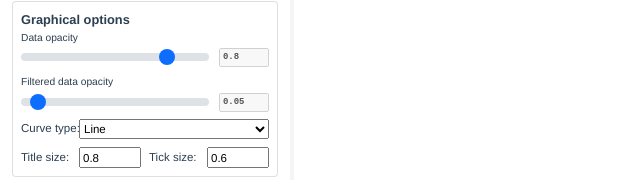
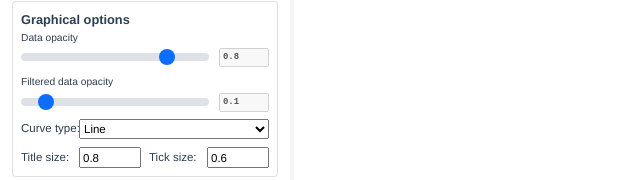
Before and after one commit to johnmartins/mdac, a Vue app: page / in a window 1280 px wide. Shown: the part 244-424 px from the top of the page, without its empty margins (0-640 px from the left). Built offline with nearby package versions, Linux system fonts and the light colour scheme.

Commit message:
Changed excluded data opacity default

```diff
--- a/src/components/tools/OptionsForm.vue
+++ b/src/components/tools/OptionsForm.vue
@@ -4,7 +4,7 @@
             <strong>Graphical options</strong>
 
             <RangeInput :value="0.8" @change="setDataOpacity">Data opacity</RangeInput>
-            <RangeInput :value="0.05" @change="setFilteredDataOpacity">Filtered data opacity</RangeInput>
+            <RangeInput :value="0.1" @change="setFilteredDataOpacity">Filtered data opacity</RangeInput>
 
             <div class="labeled-form mb-2">
                 <span>Curve type: </span>
@@ -48,10 +48,6 @@ function setFilteredDataOpacity (value) {
     optionsStore.setExcludedDataOpacity(parseFloat(value))
 }
 
-function setCurveType (evt) {
-    eventBus.emit('OptionsForm.setCurveType', evt.target.value)
-}
-
 </script>
 
 <style lang="scss" scoped>
--- a/src/store/OptionsStore.js
+++ b/src/store/OptionsStore.js
@@ -10,7 +10,7 @@ export const useOptionsStore = defineStore('options', {
 
         // PCP lines
         dataOpacity: 0.8,
-        excludedDataOpacity: 0.05,
+        excludedDataOpacity: 0.1,
         hideExcluded: true,
         curveType: 'line'
 
```
